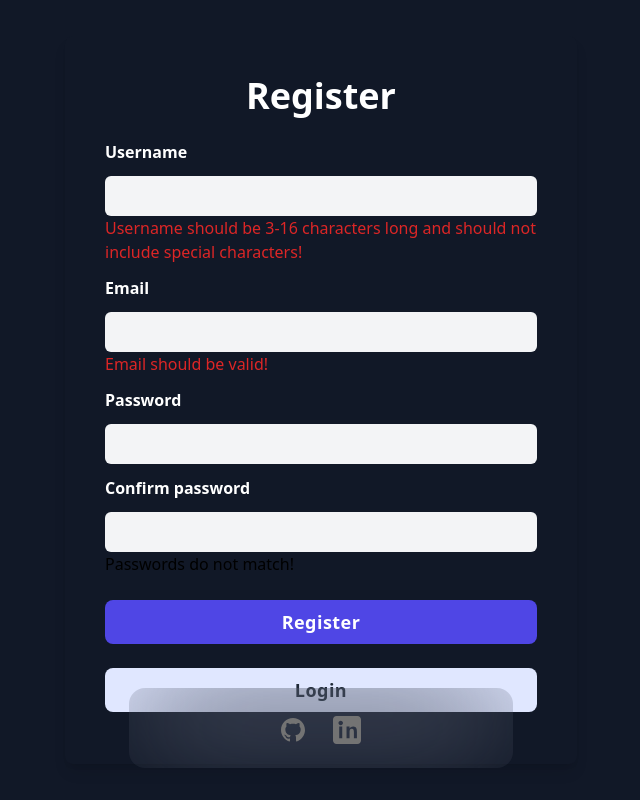
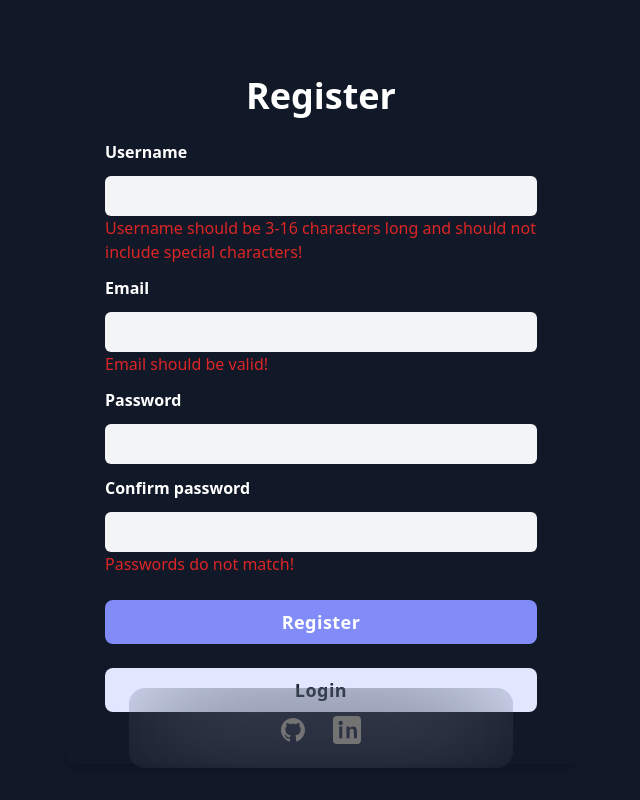
Before and after one commit to Nich0las2004/Chat-App, a React (Vite) app in the folder frontend/: page /register in a window 1280 px wide. Shown: the whole page, without its empty margins (319-959 px from the left). Built offline with nearby package versions, Linux system fonts and the light colour scheme.

Commit message:
changed a colour of an error message when passwords do not match, a button gets disabled if email or username do not get validated

```diff
--- a/frontend/src/components/Register/RegisterForm.tsx
+++ b/frontend/src/components/Register/RegisterForm.tsx
@@ -18,24 +18,25 @@ const RegisterForm = () => {
     confirmPassword: "",
   });
 
-  useEffect(() => {}, []);
+  const registerDisabled =
+    !/^[a-zA-Z0-9]{3,16}$/.test(input.userName) ||
+    !emailValidator.validate(input.email);
+
+  console.log(registerDisabled);
 
   const handleSubmit = async (e: any) => {
     e.preventDefault();
+    if (input.password != input.confirmPassword) {
+      setPasswordsMatch(false);
+    } else {
+      setPasswordsMatch(true);
+    }
 
     await axios.post("http://localhost:5555/auth/register", {
       userName: input.userName,
       email: input.email,
       password: input.password,
     });
-
-    if (input.password !== input.confirmPassword) {
-      setPasswordsMatch(false);
-    } else {
-      setPasswordsMatch(true);
-    }
-
-    console.log(passwordsMatch);
   };
 
   return (
@@ -113,14 +114,24 @@ const RegisterForm = () => {
           name="confirm"
           id="confirm"
         />
-        {errorMessages[2]}
+        {!passwordsMatch && (
+          <span className="text-red-600">{errorMessages[2]}</span>
+        )}
       </div>
+
+      {/* register button */}
       <button
         type="submit"
-        className="w-full mt-6 bg-indigo-600 rounded-lg px-4 py-2 text-lg text-white tracking-wide font-semibold font-sans"
+        className={`w-full mt-6 ${
+          registerDisabled ? "bg-indigo-400" : "bg-indigo-600"
+        } rounded-lg px-4 py-2 text-lg text-white tracking-wide font-semibold font-sans`}
+        disabled={registerDisabled}
       >
         Register
       </button>
+
+      {/* redirect to login button  */}
+
       <Link to="/login">
         <button
           type="submit"
```
